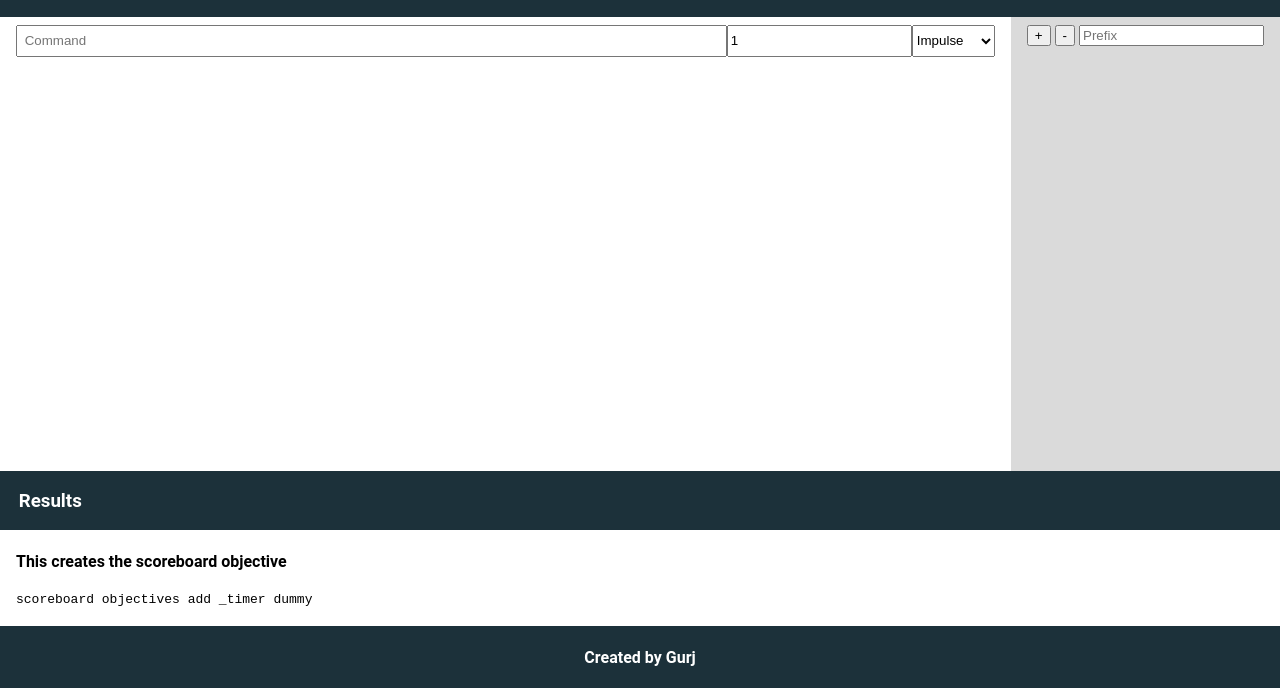
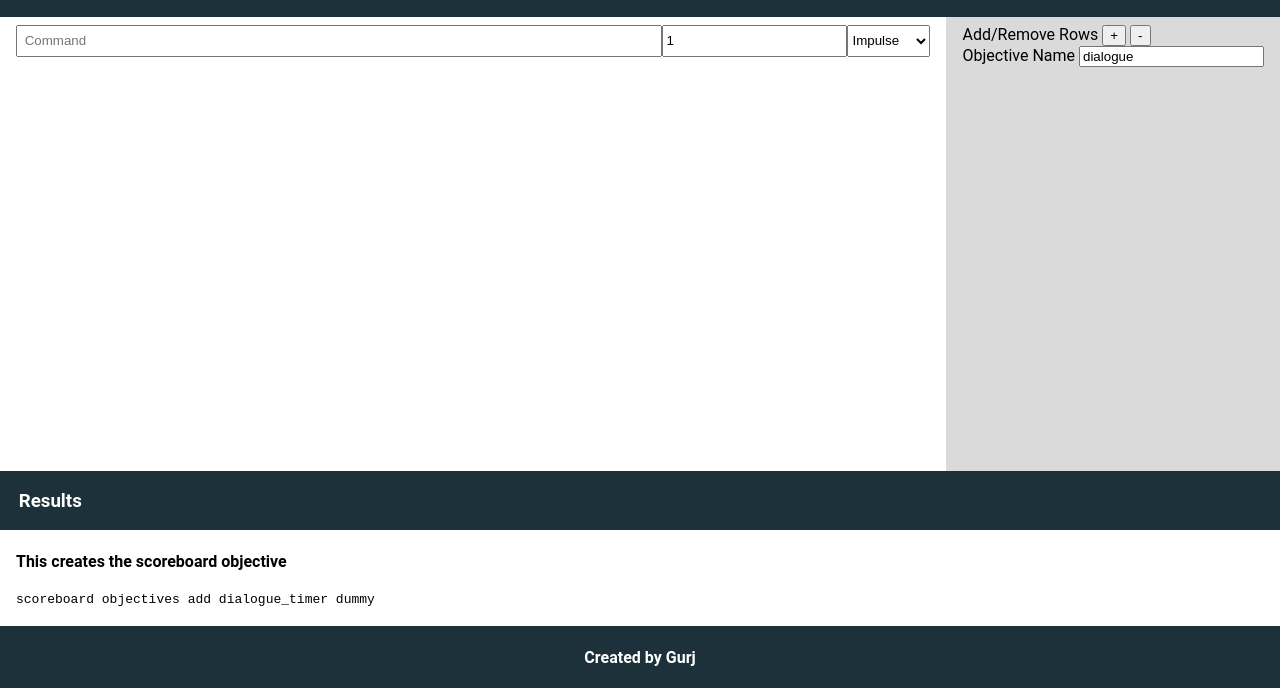
Before and after one commit to GurjeetB/cmd-seq, a plain HTML site: page index.html in a window 1280 px wide. Shown: the part 112-800 px from the top of the page. Drawn offline with nearby package versions, Linux system fonts and the light colour scheme.

Commit message:
Add labels to control panel

```diff
--- a/index.html
+++ b/index.html
@@ -25,10 +25,14 @@
         <main>
             <div id="responsive_layout">
                 <div id="buttons">
-                    <div>
+                    <div id="rowControl">
+                        <label for="add_row"> Add/Remove Rows</label>
                         <button id="add_row">+</button>
                         <button id="remove_row">-</button>
-                        <input type="text" name="Function Prefix" placeholder="Prefix" id="cmd_prefix">
+                    </div>
+                    <div id="scoreboardControl">
+                        <label for="cmd_prefix"> Objective Name</label>
+                        <input type="text" name="Objective Name" placeholder="Objective Name" value="dialogue" id="cmd_prefix">
                     </div>
                 </div>
                 <div id="cmd_input">
--- a/styles/style.scss
+++ b/styles/style.scss
@@ -67,6 +67,7 @@ pre{
 #buttons{
     @include centered_inputs;
     background-color: $options-color;
+    flex-direction: column;
 }
 
 #responsive_layout{
```
Also changed, not shown: styles/style.css, 1 other file.
